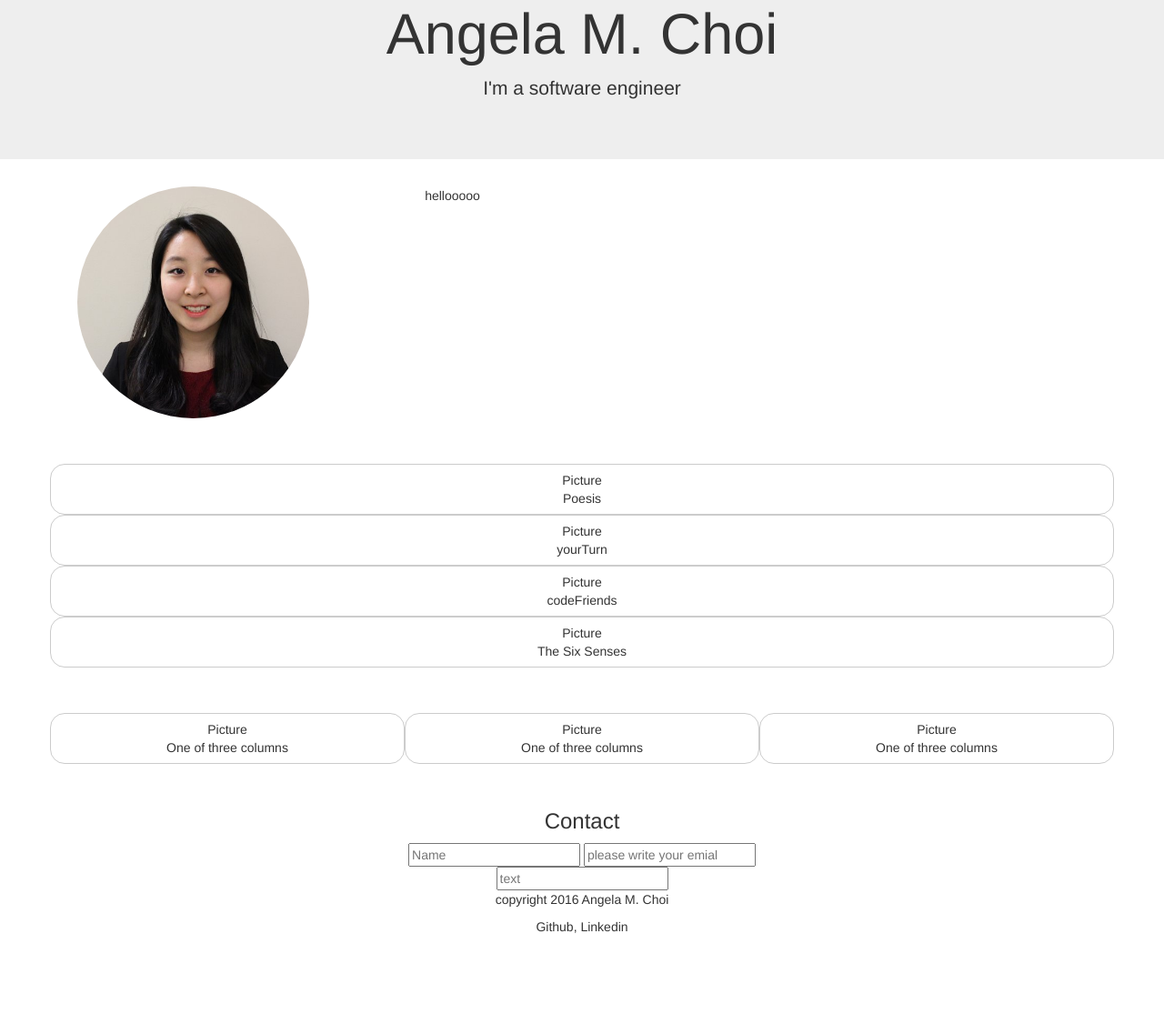
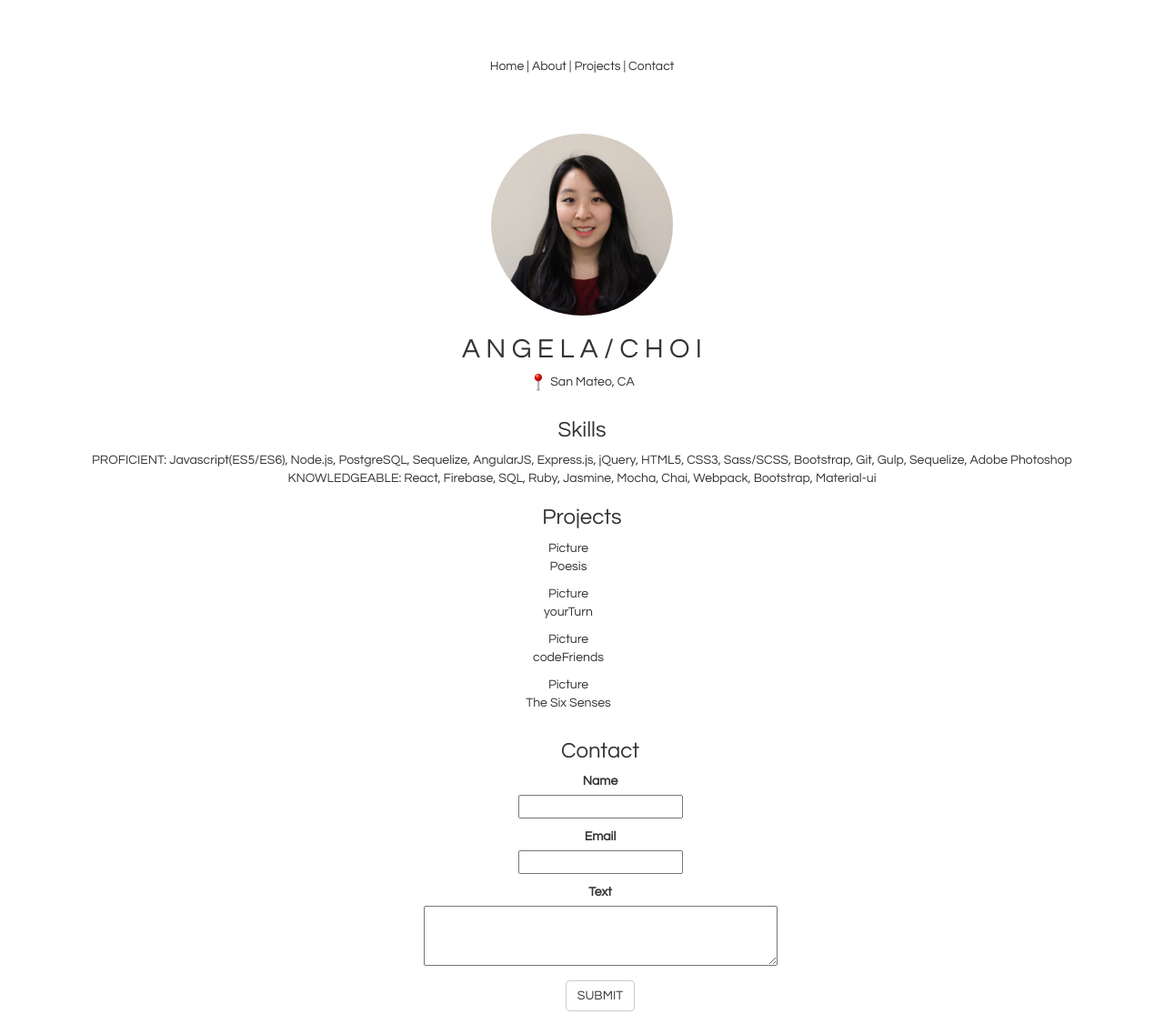
Before and after one commit to angelanjelly/portfolio, a website: page app/index.html in a window 1280 px wide. Shown: the part 65-1180 px from the top of the page at 91% size. Before the commit the page ends 1104 px from the top, so only its background shows below. Drawn offline with nearby package versions, Linux system fonts and the light colour scheme.

Commit message:
clean up

```diff
--- a/app/index.html
+++ b/app/index.html
@@ -1,5 +1,6 @@
 <!DOCTYPE html>
 <html>
+
 <head>
     <base href="/" />
     <title>Angela M. Choi's Portfolio</title>
@@ -8,67 +9,92 @@
     <meta name="viewport" content="width=device-width, initial-scale=1">
     <meta name="description" content="Angela's personal portfolio">
     <meta name="author" content="Angela M. Choi">
-
     <!--     <script type="text/javascript" src="/jquery/dist/jquery.js"></script> -->
     <link rel="stylesheet" type="text/css" href="/css/styles.css" />
     <link rel="stylesheet" type="text/css" href="/bootstrap/dist/css/bootstrap.css" />
     <script src="/angular/angular.js"></script>
 </head>
+
 <body>
-	<div class="jumbotron text-center">
-        <h1>Angela M. Choi</h1>
-        <p>I'm a software engineer</p>
+    <section id="first-section">
+        <div class="container" id="menu">
+            <span>Home |</span>
+            <span>About |</span>
+            <span>Projects |</span>
+            <span>Contact</span>
         </div>
+        <div class="container" id="profile">
+            <div class="rows">
+                <div class="col-xs-12 col-md-6 col-lg-4">
+                    <img id="profile-picture" src="images/profile.jpg">
+                </div>
+                <div class="col-xs-12 col-md-6 col-lg-8">
+                    <h2>A N G E L A / C H O I</h2>
+                    <h5><img src="images/pin_emoji.png" style="width: 20px;"> San Mateo, CA</h4>
                     <div class="container">
-        <div class="rows">
-            <img class="col-md-3" id="profile" src="images/profile.jpg">
-            <span class="col-md-3">hellooooo</span>
+                        <h3>Skills</h3>
+                        <div class="col-xs-12 col-md-6 col-lg-6">
+                            <span>PROFICIENT: Javascript(ES5/ES6), Node.js, PostgreSQL, Sequelize, AngularJS, Express.js, jQuery, HTML5, CSS3, Sass/SCSS, Bootstrap, Git, Gulp, Sequelize, Adobe Photoshop</span>
+                        </div>
+                        <div class="col-xs-12 col-md-6 col-lg-6">
+                            <span>KNOWLEDGEABLE: React, Firebase, SQL, Ruby, Jasmine, Mocha, Chai, Webpack, Bootstrap, Material-ui</span>
+                        </div>
+                    </div>
+                </div>
             </div>
         </div>
 
         <div class="container" id="projects">
+            <h3>Projects</h3>
             <div class="row">
-        <div id="first" class="col-xsm-3 col project">
+                <div id="first" class="col-xs-12 col-sm-3 col-lg-3 project">
                     <figure>Picture</figure>
-            Poesis
+                    <p>Poesis</p>
                 </div>
-        <div id="second" class="col-xsm-3 col project">
+                <div id="second" class="col-xs-12 col-sm-3 col-lg-3 project">
                     <figure>Picture</figure>
-          yourTurn
+                    <p>yourTurn</p>
                 </div>
-        <div id="third" class="col-xsm-3 col project">
+                <div id="third" class="col-xs-12 col-sm-3 col-lg-3 project">
                     <figure>Picture</figure>
-          codeFriends
+                    <p>codeFriends</p>
                 </div>
-        <div id="third" class="col-xsm-3 col project">
+                <div id="third" class="col-xs-12 col-sm-3 col-lg-3 project">
                     <figure>Picture</figure>
-          The Six Senses
+                    <p>The Six Senses</p>
                 </div>
             </div>
         </div>
-    <div class="container" id="skills">
-      <div class="row">
-        <div class="col-sm-4 col skill">
-            <figure>Picture</figure>
-          One of three columns
-        </div>
-        <div class="col-sm-4 col skill">
-            <figure>Picture</figure>
-          One of three columns
-        </div>
-        <div class="col-sm-4 col skill">
-            <figure>Picture</figure>
-          One of three columns
-        </div>
-      </div>
-    </div>
-
+</section>
     <section id="contact">
+        <form action="#">
+            <ul>
+                <li>
                     <h3>Contact</h3>
-        <input type="name" name="name" placeholder="Name" required />
-        <input type="email" name="emailform" placeholder="please write your emial" required />
-        <br>
-        <input type="textarea" rows="5" cols="100" name="textform" placeholder="text" required />
+                </li>
+                <li>
+                    <label for="name">Name</label>
+                    <p>
+                        <input type="name" name="name" required /><br />
+                    </p>
+                </li>
+                <li>
+                    <label for="email">Email</label>
+                    <p>
+                        <input type="email" name="email" required />
+                    </p>
+                </li>
+                <li>
+                    <label for="textarea">Text</label>
+                    <p>
+                        <textarea cols="46" rows="3" name="comments"></textarea>
+                    </p>
+                </li>
+                <li>
+                <input class="btn btn-default" type="submit" value="SUBMIT" />
+                </li>
+            </ul>
+        </form>
     </section>
     <footer>
         <p>copyright 2016 Angela M. Choi</p>
--- a/app/js/app.js
+++ /dev/null
@@ -1,8 +0,0 @@
-'use strict';
-
-window.app = angular.module('portfolio', ['ui.router']);
-
-app.config(function ($urlRouterProvider, $locationProvider) {
-    $locationProvider.html5Mode(true);
-    $urlRouterProvider.otherwise('/');
-});
--- a/app/scss/styles.scss
+++ b/app/scss/styles.scss
@@ -1,9 +1,38 @@
+* {
+	font-family: "Century Gothic", CenturyGothic, AppleGothic, sans-serif;
+}
+
 body {
 	text-align: center;
 }
 
-#profile {
+#first-section {
+	margin-top: 10%;
+	div {
+		width: 100%;
+		height: 100%;
+	}
+}
+
+#menu {
+	margin-bottom: 5%;
+	li {
+		border-style: inline-block;
+		list-style: none;
+	}
+}
+#profile-picture {
 	border-radius: 50%;
-	max-width: 300px;
+	max-width: 200px;
 	text-align: center;
+	border-color: #efefef 1px;
 }
+
+#projects {
+}
+
+#contact {
+	ul {
+		list-style: none;
+	}
+}
```
Also changed, not shown: app/css/styles.css, app/images/pin_emoji.png (added). Lines whose indentation alone changed are shown as unchanged.
